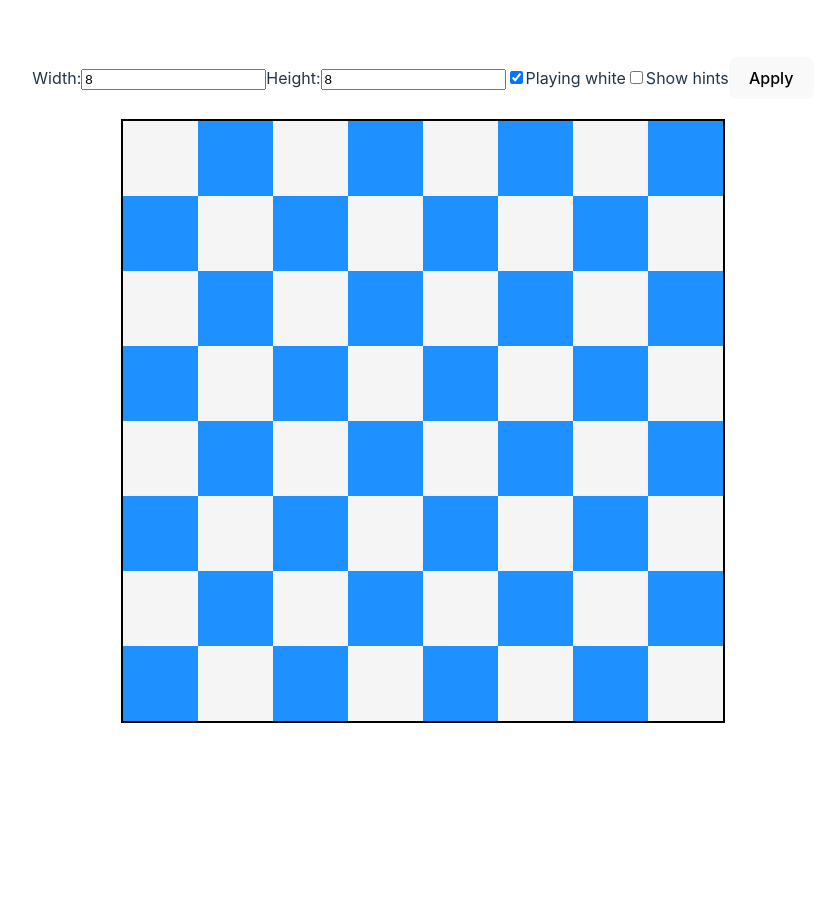
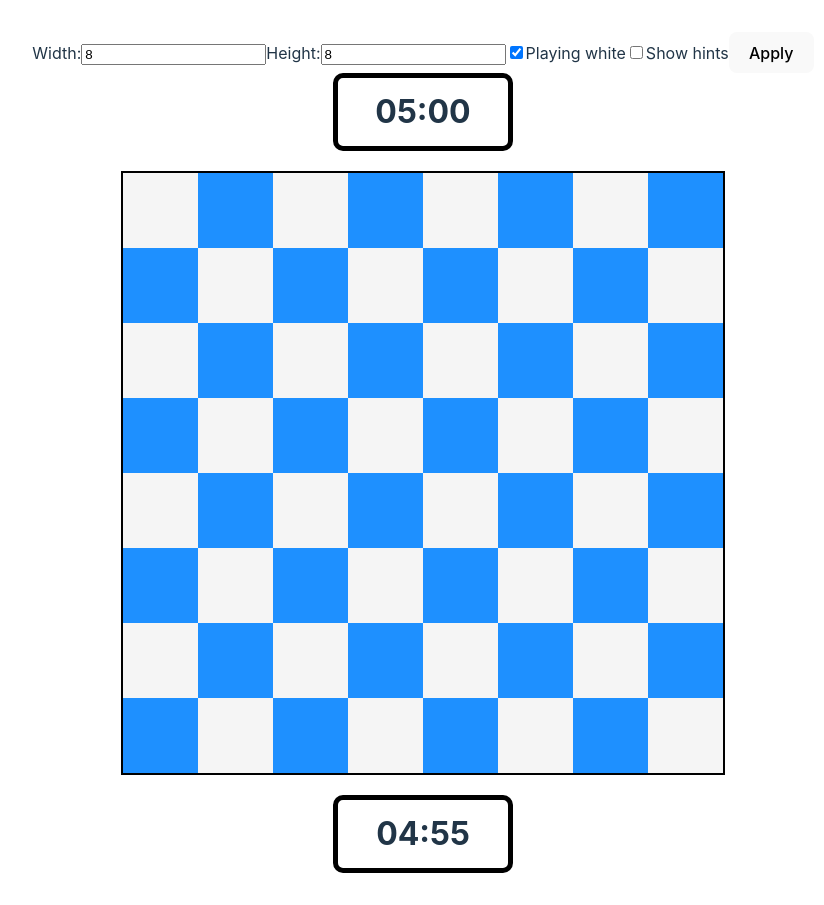
Before and after one commit to maks2601/chess-hero, a React (Vite) app: page / in a window 1280 px wide. Shown: the whole page, without its empty margins (217-1041 px from the left). Before the commit the page ends 800 px from the top, so only its background shows below. Built offline with nearby package versions, Linux system fonts and the light colour scheme.

Commit message:
Add timer

```diff
--- a/src/components/Board.tsx
+++ b/src/components/Board.tsx
@@ -6,6 +6,8 @@ import {SquareData} from "../models/SquareData.ts";
 import {PieceData} from "../models/pieces/PieceData.ts";
 import {TouchState} from "../models/input/TouchState.ts";
 import {TouchData} from "../models/input/TouchData.ts";
+import Timer from "./Timer.tsx";
+import {Colors} from "../models/Colors.ts";
 
 interface BoardProps {
     board: BoardData;
@@ -72,6 +74,8 @@ const Board: FC<BoardProps> = ({board, showHints}) => {
         : board.squares[0].map((_, colIndex) => board.squares.map(row => row[colIndex]));
 
     return (
+        <div>
+            <Timer startTime={300} side={board.playingWhite ? Colors.BLACK : Colors.WHITE} sideToMove={board.sideToMove}/>
             <div className={styles.board} style={{
                 gridTemplateColumns: `repeat(${board.width}, 1fr)`,
                 gridTemplateRows: `repeat(${board.height}, 1fr)`,
@@ -88,6 +92,8 @@ const Board: FC<BoardProps> = ({board, showHints}) => {
                     />
                 ))}
             </div>
+            <Timer startTime={300} side={board.playingWhite ? Colors.WHITE : Colors.BLACK} sideToMove={board.sideToMove}/>
+        </div>
     );
 };
 
--- a/src/components/Piece.tsx
+++ b/src/components/Piece.tsx
@@ -45,9 +45,6 @@ const Piece: FC<PieceProps> = ({piece, onTouch}) => {
         if (dragging) {
             window.addEventListener("pointermove", handlePointerMove);
             window.addEventListener("pointerup", handlePointerUp);
-        } else {
-            window.removeEventListener("pointermove", handlePointerMove);
-            window.removeEventListener("pointerup", handlePointerUp);
         }
 
         return () => {
--- /dev/null
+++ b/src/components/Timer.tsx
@@ -0,0 +1,50 @@
+import {FC, useEffect, useRef, useState} from 'react';
+import {Colors} from "../models/Colors.ts";
+import styles from "../styles/Board.module.css";
+
+interface TimerProps {
+    startTime: number;
+    side: Colors;
+    sideToMove: Colors;
+}
+
+const Timer: FC<TimerProps> = ({startTime, side, sideToMove}) => {
+    const [time, setTime] = useState(startTime);
+    const timer = useRef<null | number>(null);
+
+    useEffect(() => startTimer(), [sideToMove]);
+
+    const startTimer = () => {
+        if (timer.current) {
+            clearInterval(timer.current);
+        }
+
+        if (side === sideToMove) {
+            timer.current = setInterval(decrementTime, 100);
+        }
+    }
+
+    const decrementTime = () => {
+        setTime(prev => prev - 0.1);
+    }
+
+    const getFormatedTime = (time: number) => {
+        time = Math.ceil(time);
+        const seconds = time % 60;
+        time = (time - seconds) / 60;
+        const minutes = time % 60;
+        const hours = (time - minutes) / 60;
+        return (hours !== 0 ? hours.toString().padStart(2, '0') + ':' : "")
+            + minutes.toString().padStart(2, '0')
+            + ':' + seconds.toString().padStart(2, '0');
+    }
+
+
+    return (
+        <div className={styles.timer}>
+            <p>{getFormatedTime(time)}</p>
+        </div>
+    );
+};
+
+export default Timer;
--- a/src/styles/Board.module.css
+++ b/src/styles/Board.module.css
@@ -53,3 +53,17 @@
 .available.occupied {
     background-color: rgba(227, 59, 29, 0.7);
 }
+
+.timer {
+    border: 5px solid black;
+    padding: 10px;
+    border-radius: 10px;
+    width: 150px;
+    margin: auto;
+}
+
+.timer p {
+    font-size: 2rem;
+    font-weight: bold;
+    margin: 0;
+}
```
Lines whose indentation alone changed are shown as unchanged.
